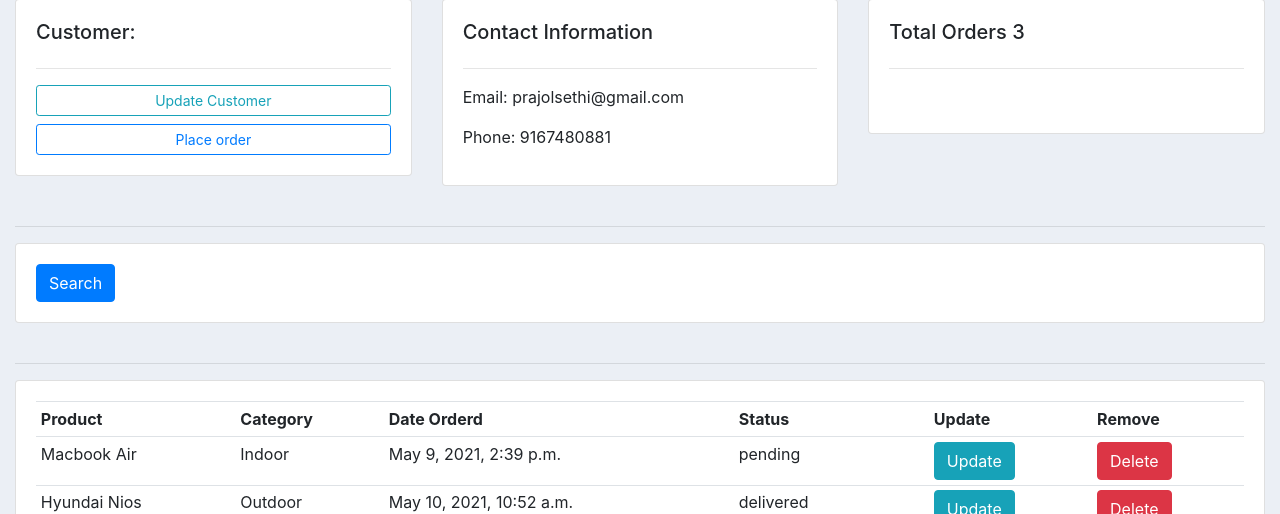
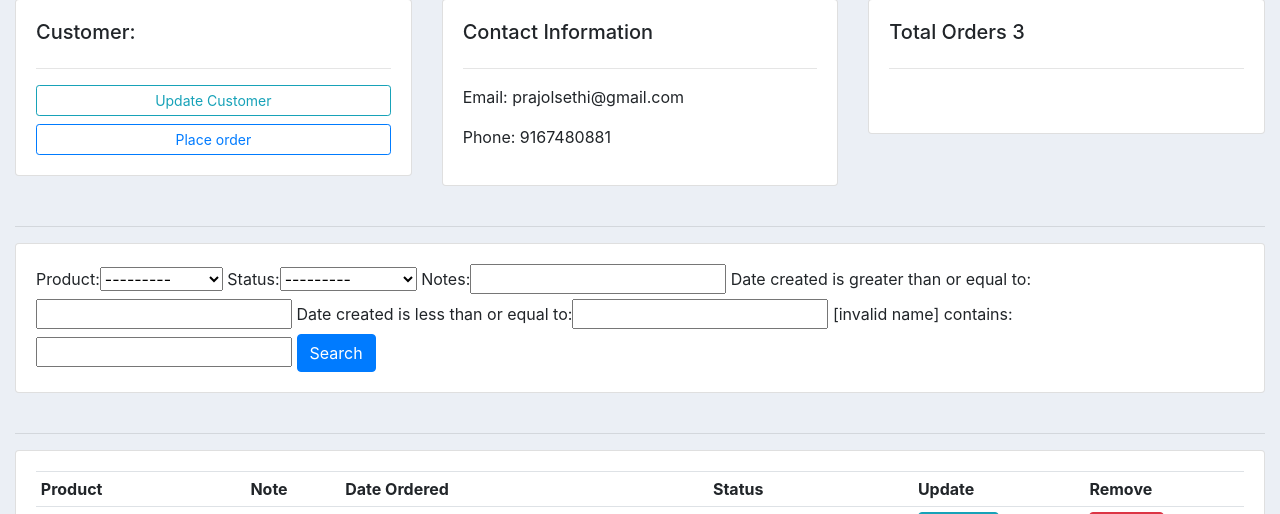
Before and after one commit to PrajolADSethi/Customer_Management_App, a Django app: page /customer/1/ in a window 1280 px wide. Shown: the part 86-600 px from the top of the page. Run offline with Django 3.2, Linux system fonts and the light colour scheme; data comes from the database, SQL or seed files in the repository; both versions use the stored data as it was after the commit; some libraries are stand-ins or nearby versions.

Commit message:
filters , django_filters library , used gte and lte dates , serching on the basis of product, tatus , dates and searched words using django Char field

```diff
--- /dev/null
+++ b/cma/accounts/filters.py
@@ -0,0 +1,11 @@
+import django_filters
+from .models import *
+from django_filters import DateFilter,CharFilter
+class OrderFilter(django_filters.FilterSet):
+    start_date = DateFilter(field_name = "date_created", lookup_expr='gte')
+    end_date = DateFilter(field_name = "date_created", lookup_expr='lte')
+    note = CharFilter(field_name='note', lookup_expr='icontains')
+    class Meta:
+        model = Order
+        fields = '__all__'
+        exclude = ['customer','date_created']
--- a/cma/accounts/models.py
+++ b/cma/accounts/models.py
@@ -42,6 +42,7 @@
     product = models.ForeignKey(Product,null=True,on_delete=models.SET_NULL)
     date_created = models.DateTimeField(auto_now_add=True,null=True)
     status= models.CharField(max_length=200,null=True,choices=STATUS)
+    notes = models.CharField(max_length=200,null=True)
     # order_id = models.IntegerField(null=True)
 
     def __str__(self):
--- a/cma/accounts/templates/accounts/customer.html
+++ b/cma/accounts/templates/accounts/customer.html
@@ -42,7 +42,7 @@
 	<div class="col">
 		<div class="card card-body">
 			<form method="get">
-
+					{{myFilter.form}}
 		    <button class="btn btn-primary" type="submit">Search</button>
 		  </form>
 		</div>
@@ -58,8 +58,8 @@
 			<table class="table table-sm">
 				<tr>
 					<th>Product</th>
-					<th>Category</th>
-					<th>Date Orderd</th>
+					<th>Note</th>
+					<th>Date Ordered</th>
 					<th>Status</th>
 					<th>Update</th>
 					<th>Remove</th>
@@ -68,7 +68,7 @@
 						{% for o in orders %}
 						<tr>
 						<td>{{o.product}}</td>
-						<td>{{o.product.category}}</td>
+						<td>{{o.notes}}</td>
 						<td>{{o.date_created}}</td>
 						<td>{{o.status}}</td>
 						<td> <a href="#" ><button class="btn btn-info" type="submit">Update</button></a></td>
--- a/cma/accounts/views.py
+++ b/cma/accounts/views.py
@@ -1,5 +1,6 @@
 from django.shortcuts import render, redirect
 from django.forms import inlineformset_factory
+from .filters import OrderFilter
 # from django.http import HttpResponse
 # Create your views here.
 from .models import *
@@ -22,8 +23,10 @@
     customers= Customer.objects.get(id=pk)
     orders = customers.order_set.all()
     total_orders = orders.count()
+    myFilter = OrderFilter(request.GET, queryset = orders)
+    orders = myFilter.qs
     context = {'customers':customers,'orders':orders,
-    'total_orders':total_orders}
+    'total_orders':total_orders,'myFilter':myFilter}
     return render(request,'accounts/customer.html',context)
 
 def create_order(request,pk):
--- a/cma/cma/settings.py
+++ b/cma/cma/settings.py
@@ -38,6 +38,7 @@
     'django.contrib.messages',
     'django.contrib.staticfiles',
     'accounts',
+    'django_filters'
 ]
 
 MIDDLEWARE = [
```
Also changed, not shown: cma/accounts/migrations/0006_order_notes.py (added), cma/db.sqlite3.
